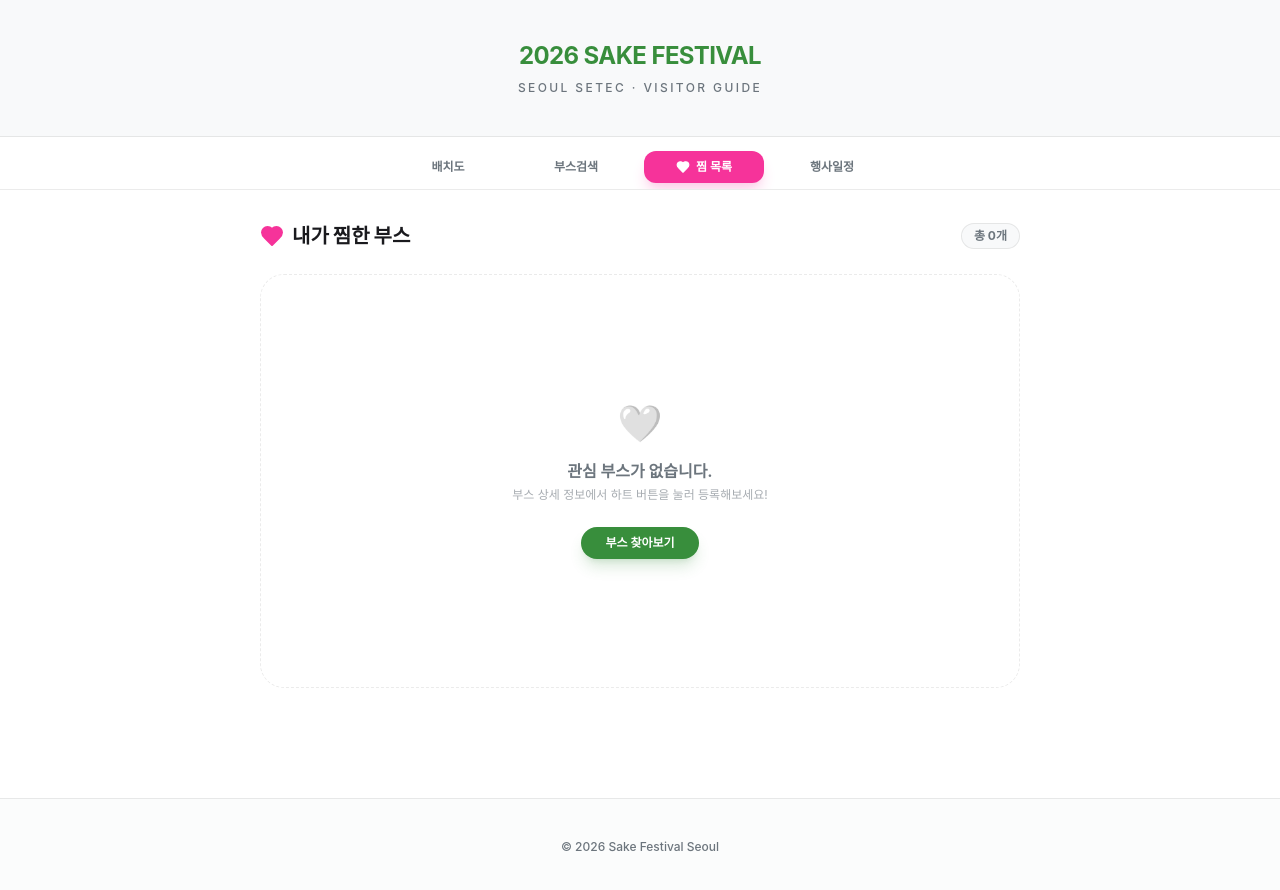
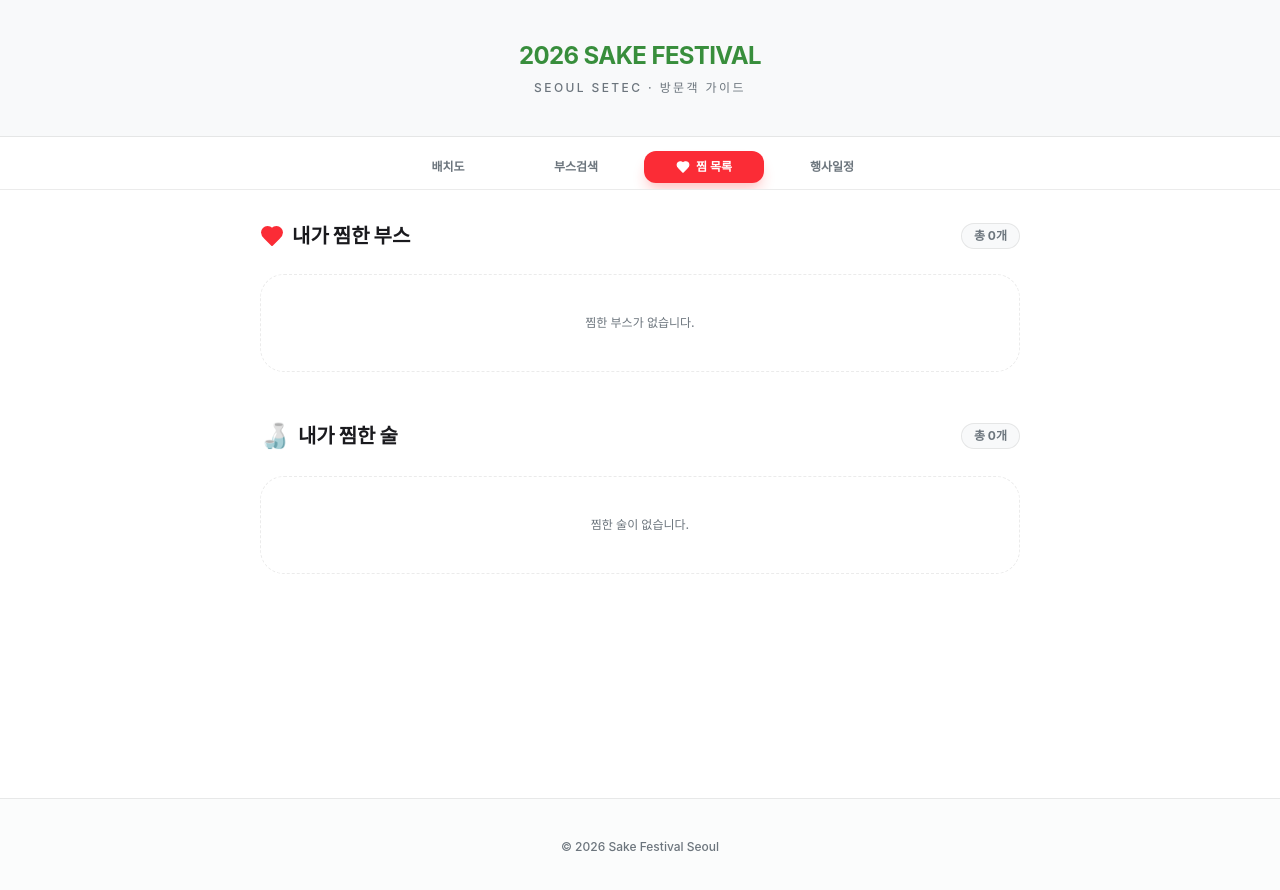
Before and after one commit to dasosann/Sake_Festival, a Next.js app: page / in a window 1280 px wide. Both pictures are taken after a click on the button "찜 목록". Shown: the top 890 px of the page. Built offline with nearby package versions, Linux system fonts and the light colour scheme.

Commit message:
feat: 하트색 변경 , 출품리스트 추가

```diff
--- a/src/app/components/BoothCollection.tsx
+++ b/src/app/components/BoothCollection.tsx
@@ -6,24 +6,30 @@
 
 interface BoothCollectionProps {
   favoriteBooths: string[];
+  favoriteProducts: string[];
   setSelectedBooth: (booth: BoothInfo) => void;
   toggleFavorite: (id: string) => void;
+  toggleFavoriteProduct: (boothId: string, productIdx: number) => void;
   boothNotes: Record<string, string>;
+  productNotes: Record<string, string>;
   setActiveTab: (tab: 'map' | 'search' | 'collection' | 'schedule') => void;
 }
 
 const BoothCollection = ({
   favoriteBooths,
+  favoriteProducts,
   setSelectedBooth,
   toggleFavorite,
+  toggleFavoriteProduct,
   boothNotes,
+  productNotes,
   setActiveTab
 }: BoothCollectionProps) => {
   return (
     <section className="fade-in px-2 sm:px-0">
       <div className="mb-6 flex items-center justify-between">
         <h2 className="text-xl font-black flex items-center gap-2">
-          <HeartIcon filled className="text-pink-500 w-6 h-6" /> 내가 찜한 부스
+          <HeartIcon filled className="text-red-500 w-6 h-6" /> 내가 찜한 부스
         </h2>
         <span className="text-xs font-bold text-text-dim bg-bg-sub px-3 py-1 rounded-full border border-glass-border">
           총 {favoriteBooths.length}개
@@ -39,8 +45,8 @@
             <div
               key={booth.id}
               onClick={() => setSelectedBooth(booth)}
-              className="glass-card p-4 flex flex-col gap-3 bg-white cursor-pointer hover:border-pink-300 transition-all duration-300 border-l-4 relative"
-              style={{ borderLeftColor: '#ec4899' }}
+              className="glass-card p-4 flex flex-col gap-3 bg-white cursor-pointer hover:border-red-300 transition-all duration-300 border-l-4 relative"
+              style={{ borderLeftColor: '#ef4444' }}
             >
               <div className="flex items-start gap-4">
                 <div className={`w-12 h-12 shrink-0 rounded-xl flex flex-col items-center justify-center border border-glass-border/30 shadow-sm ${getBoothColorClass(booth.id.charAt(0))}`}>
@@ -60,7 +66,7 @@
                     e.stopPropagation();
                     toggleFavorite(booth.id);
                   }}
-                  className="w-10 h-10 flex items-center justify-center text-pink-500 transition-transform active:scale-90"
+                  className="w-10 h-10 flex items-center justify-center text-red-500 transition-transform active:scale-90"
                 >
                   <HeartIcon filled className="w-6 h-6" />
                 </button>
@@ -83,16 +89,76 @@
           ))}
         </div>
       ) : (
-        <div className="text-center py-32 bg-white rounded-3xl border border-dashed border-glass-border">
-          <div className="text-4xl mb-4">🤍</div>
-          <p className="text-text-dim font-bold mb-1">관심 부스가 없습니다.</p>
-          <p className="text-xs text-text-dim/60">부스 상세 정보에서 하트 버튼을 눌러 등록해보세요!</p>
-          <button
-            onClick={() => setActiveTab('search')}
-            className="mt-6 px-6 py-2 bg-primary text-white rounded-full text-xs font-bold shadow-lg shadow-primary/20"
-          >
-            부스 찾아보기
-          </button>
+        <div className="text-center py-10 bg-white rounded-3xl border border-dashed border-glass-border">
+          <p className="text-text-dim text-xs font-medium">찜한 부스가 없습니다.</p>
+        </div>
+      )}
+
+      {/* Favorite Products Section */}
+      <div className="mt-12 mb-6 flex items-center justify-between">
+        <h2 className="text-xl font-black flex items-center gap-2">
+          <span className="text-2xl">🍶</span> 내가 찜한 술
+        </h2>
+        <span className="text-xs font-bold text-text-dim bg-bg-sub px-3 py-1 rounded-full border border-glass-border">
+          총 {favoriteProducts.length}개
+        </span>
+      </div>
+
+      {favoriteProducts.length > 0 ? (
+        <div className="grid grid-cols-1 gap-3">
+          {favoriteProducts.map((key) => {
+            const [boothId, productIdxStr] = key.split('_');
+            const productIdx = parseInt(productIdxStr);
+            const booth = ALL_BOOTHS.find(b => b.id === boothId);
+            const product = booth?.details?.products?.[productIdx];
+
+            if (!booth || !product) return null;
+
+            return (
+              <div
+                key={key}
+                className="glass-card p-4 flex gap-4 bg-white hover:border-primary/30 transition-all duration-300 relative cursor-pointer"
+                onClick={() => setSelectedBooth(booth)}
+              >
+                <div className="w-16 h-20 bg-bg-sub rounded-xl flex-shrink-0 flex items-center justify-center border border-glass-border/30">
+                  <span className="text-2xl opacity-40">🍶</span>
+                </div>
+                <div className="flex-1 flex flex-col justify-center">
+                  <div className="flex items-center gap-2 mb-1">
+                    <span className="text-[0.6rem] font-black px-1.5 py-0.5 bg-primary/10 text-primary rounded leading-none">
+                      {booth.id}
+                    </span>
+                    <span className="text-[0.7rem] font-bold text-text-dim">
+                      {booth.name}
+                    </span>
+                  </div>
+                  <h3 className="text-sm font-black text-text leading-tight mb-2">
+                    {product.name}
+                  </h3>
+                  {productNotes[key] && (
+                    <div className="p-2 bg-accent/5 rounded-lg border border-accent/10">
+                      <p className="text-[0.65rem] text-text-dim line-clamp-1 italic">
+                        📝 {productNotes[key]}
+                      </p>
+                    </div>
+                  )}
+                </div>
+                <button
+                  onClick={(e) => {
+                    e.stopPropagation();
+                    toggleFavoriteProduct(boothId, productIdx);
+                  }}
+                  className="w-10 h-10 flex items-center justify-center text-red-500 transition-transform active:scale-90"
+                >
+                  <HeartIcon filled className="w-5 h-5" />
+                </button>
+              </div>
+            );
+          })}
+        </div>
+      ) : (
+        <div className="text-center py-10 bg-white rounded-3xl border border-dashed border-glass-border">
+          <p className="text-text-dim text-xs font-medium">찜한 술이 없습니다.</p>
         </div>
       )}
     </section>
--- a/src/app/components/BoothMap.tsx
+++ b/src/app/components/BoothMap.tsx
@@ -45,7 +45,7 @@
                 <span className="absolute -top-1 -right-1 w-3 h-3 bg-primary text-white rounded-full flex items-center justify-center text-[0.5rem] shadow-sm">✓</span>
               )}
               {favoriteBooths.includes(boothId) && (
-                <span className="absolute -bottom-1 -right-1 w-3 h-3 bg-pink-500 text-white rounded-full flex items-center justify-center shadow-sm border border-white">
+                <span className="absolute -bottom-1 -right-1 w-3 h-3 bg-red-500 text-white rounded-full flex items-center justify-center shadow-sm border border-white">
                   <HeartIcon filled className="w-1.5 h-1.5" />
                 </span>
               )}
--- a/src/app/components/BoothSearch.tsx
+++ b/src/app/components/BoothSearch.tsx
@@ -56,7 +56,7 @@
                 </div>
               )}
               {favoriteBooths.includes(booth.id) && (
-                <div className="absolute top-0 right-6 bg-pink-500 text-white p-1 rounded-b-lg shadow-sm z-10 flex items-center justify-center">
+                <div className="absolute top-0 right-6 bg-red-500 text-white p-1 rounded-b-lg shadow-sm z-10 flex items-center justify-center">
                   <HeartIcon filled className="w-3 h-3" />
                 </div>
               )}
@@ -87,7 +87,7 @@
               {boothNotes[booth.id] && (
                 <div className="mt-2 p-3 bg-accent/5 rounded-xl border border-accent/10">
                   <p className="text-[0.7rem] text-accent font-bold mb-1 flex items-center gap-1">
-                    <span>📝</span> MY NOTE
+                    <span>📝</span> 나의 메모
                   </p>
                   <p className="text-[0.7rem] text-text-dim line-clamp-1 italic">
                     {boothNotes[booth.id]}
--- a/src/app/components/Header.tsx
+++ b/src/app/components/Header.tsx
@@ -5,7 +5,7 @@
     <header className="py-10 px-4 flex flex-col justify-center items-center text-center bg-bg-sub border-b border-glass-border">
       <div className="max-w-xl">
         <h1 className="text-xl sm:text-2xl font-bold mb-2 text-primary tracking-tight">2026 SAKE FESTIVAL</h1>
-        <p className="text-[0.7rem] sm:text-xs text-text-dim tracking-[0.2em] uppercase font-medium">SEOUL SETEC · Visitor Guide</p>
+        <p className="text-[0.7rem] sm:text-xs text-text-dim tracking-[0.2em] uppercase font-medium">SEOUL SETEC · 방문객 가이드</p>
       </div>
     </header>
   );
--- a/src/app/components/Navigation.tsx
+++ b/src/app/components/Navigation.tsx
@@ -23,7 +23,7 @@
         부스검색
       </button>
       <button
-        className={`flex-none sm:flex-1 min-w-[100px] max-w-[120px] py-2 rounded-xl transition-all duration-300 font-bold text-xs text-center flex items-center justify-center gap-1.5 ${activeTab === 'collection' ? 'bg-pink-500 text-white shadow-lg shadow-pink-200' : 'bg-transparent text-text-dim hover:bg-glass-hover'}`}
+        className={`flex-none sm:flex-1 min-w-[100px] max-w-[120px] py-2 rounded-xl transition-all duration-300 font-bold text-xs text-center flex items-center justify-center gap-1.5 ${activeTab === 'collection' ? 'bg-red-500 text-white shadow-lg shadow-red-200' : 'bg-transparent text-text-dim hover:bg-glass-hover'}`}
         onClick={() => setActiveTab('collection')}
       >
         <HeartIcon filled={activeTab === 'collection'} className="w-3.5 h-3.5" />
--- a/src/app/page.tsx
+++ b/src/app/page.tsx
@@ -22,15 +22,17 @@
 
   // 방문 여부 및 메모 상태 (localStorage 연동)
   const [visitedBooths, setVisitedBooths] = useState<string[]>([]);
-  const [favoriteBooths, setFavoriteBooths] = useState<string[]>([]);
-  const [boothNotes, setBoothNotes] = useState<Record<string, string>>({});
-  const [productNotes, setProductNotes] = useState<Record<string, string>>({});
+   const [favoriteBooths, setFavoriteBooths] = useState<string[]>([]);
+   const [favoriteProducts, setFavoriteProducts] = useState<string[]>([]);
+   const [boothNotes, setBoothNotes] = useState<Record<string, string>>({});
+   const [productNotes, setProductNotes] = useState<Record<string, string>>({});
 
 
   // 초기 로드 시 localStorage에서 데이터 복원
   useEffect(() => {
     const savedVisited = localStorage.getItem('sake_visited');
     const savedFavorites = localStorage.getItem('sake_favorites');
+    const savedFavoriteProducts = localStorage.getItem('sake_favorite_products');
     const savedNotes = localStorage.getItem('sake_notes');
     const savedProductNotes = localStorage.getItem('sake_product_notes');
     if (savedVisited) {
@@ -38,6 +40,9 @@
     }
     if (savedFavorites) {
       try { setFavoriteBooths(JSON.parse(savedFavorites)); } catch (e) { console.error(e); }
+    }
+    if (savedFavoriteProducts) {
+      try { setFavoriteProducts(JSON.parse(savedFavoriteProducts)); } catch (e) { console.error(e); }
     }
     if (savedNotes) {
       try { setBoothNotes(JSON.parse(savedNotes)); } catch (e) { console.error(e); }
@@ -62,6 +67,12 @@
   }, [favoriteBooths]);
 
   useEffect(() => {
+    if (favoriteProducts.length > 0 || localStorage.getItem('sake_favorite_products')) {
+      localStorage.setItem('sake_favorite_products', JSON.stringify(favoriteProducts));
+    }
+  }, [favoriteProducts]);
+
+  useEffect(() => {
     if (Object.keys(boothNotes).length > 0 || localStorage.getItem('sake_notes')) {
       localStorage.setItem('sake_notes', JSON.stringify(boothNotes));
     }
@@ -83,6 +94,13 @@
   const toggleFavorite = (id: string) => {
     setFavoriteBooths(prev =>
       prev.includes(id) ? prev.filter(f => f !== id) : [...prev, id]
+    );
+  };
+
+  const toggleFavoriteProduct = (boothId: string, productIdx: number) => {
+    const key = `${boothId}_${productIdx}`;
+    setFavoriteProducts(prev =>
+      prev.includes(key) ? prev.filter(p => p !== key) : [...prev, key]
     );
   };
 
@@ -149,6 +167,8 @@
           toggleVisit={toggleVisit}
           favoriteBooths={favoriteBooths}
           toggleFavorite={toggleFavorite}
+          favoriteProducts={favoriteProducts}
+          toggleFavoriteProduct={toggleFavoriteProduct}
           boothNotes={boothNotes}
           updateNote={updateNote}
           productNotes={productNotes}
@@ -164,7 +184,7 @@
       <Navigation
         activeTab={activeTab}
         setActiveTab={setActiveTab}
-        favoriteCount={favoriteBooths.length}
+        favoriteCount={favoriteBooths.length + favoriteProducts.length}
       />
 
       <div className="container min-h-[600px] pb-20 pt-6">
@@ -198,9 +218,12 @@
         {activeTab === 'collection' && (
           <BoothCollection
             favoriteBooths={favoriteBooths}
+            favoriteProducts={favoriteProducts}
             setSelectedBooth={setSelectedBooth}
             toggleFavorite={toggleFavorite}
+            toggleFavoriteProduct={toggleFavoriteProduct}
             boothNotes={boothNotes}
+            productNotes={productNotes}
             setActiveTab={setActiveTab}
           />
         )}
```
Also changed, not shown: src/app/components/BoothDetailModal.tsx (+24 -12 lines).
